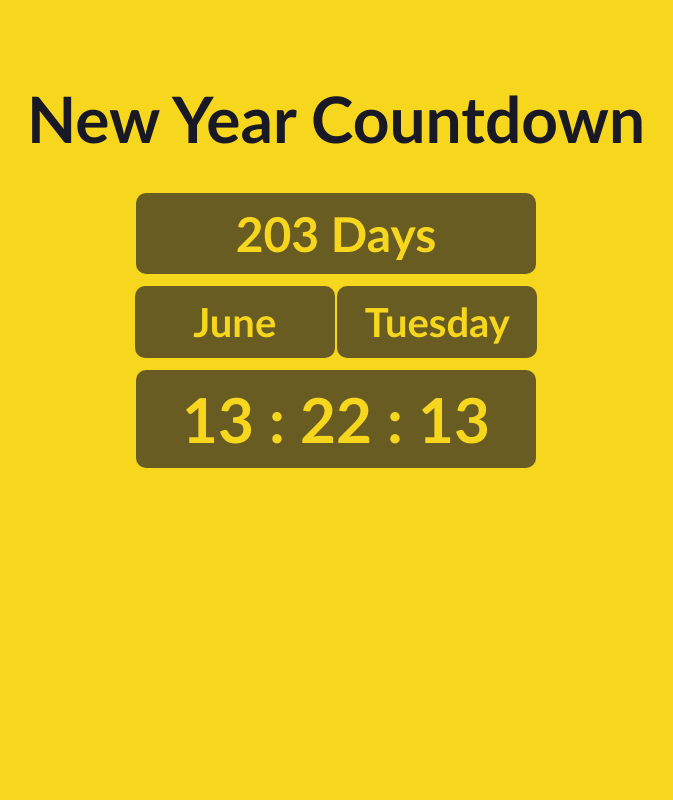
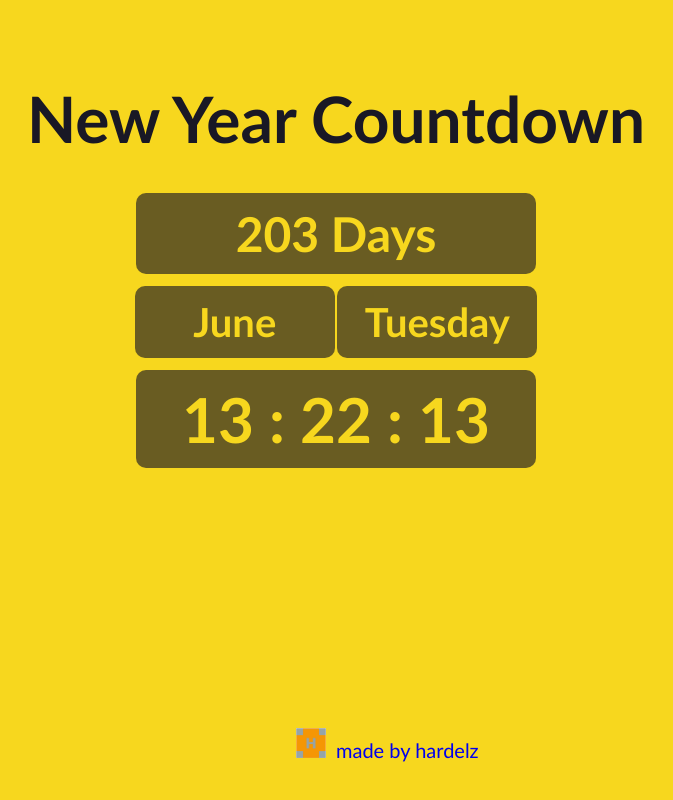
Before and after one commit to Hardelzs/DAY-33, a plain HTML site: page index.html in a window 1280 px wide. Shown: the whole page, without its empty margins (304-977 px from the left). Drawn offline with Linux system fonts and the light colour scheme.

Commit message:
put in my signature

```diff
--- a/index.html
+++ b/index.html
@@ -19,6 +19,12 @@
       </div>
     </div>
 
+  </div>
+  <a href="https://hardelz.netlify.app" class="mk-link"
+
+    ><p class="press">made by hardelz</p><img src="images/Hardelz.png" alt="Hardelz.com" class="hardelz"
+  /></a>
+
     <script src="js/index.js"></script>
   </body>
 </html>
--- a/style.css
+++ b/style.css
@@ -72,3 +72,22 @@
   .times {
     font-size: 6.2rem;
   }
+  .mk-link {
+    position: fixed;
+    bottom: 4rem;
+    cursor: pointer;
+    margin-left: 600px;
+  }
+
+  .hardelz {
+    width: 30px;
+    height: 30px;
+    margin-right: 130px;
+  }
+  .press{
+    width: 300px;
+    position: absolute;
+    margin-left: 40px;
+    margin-top: 10px;
+    font-size: 20px;
+  }
```
Also changed, not shown: images/Hardelz.png (added).
